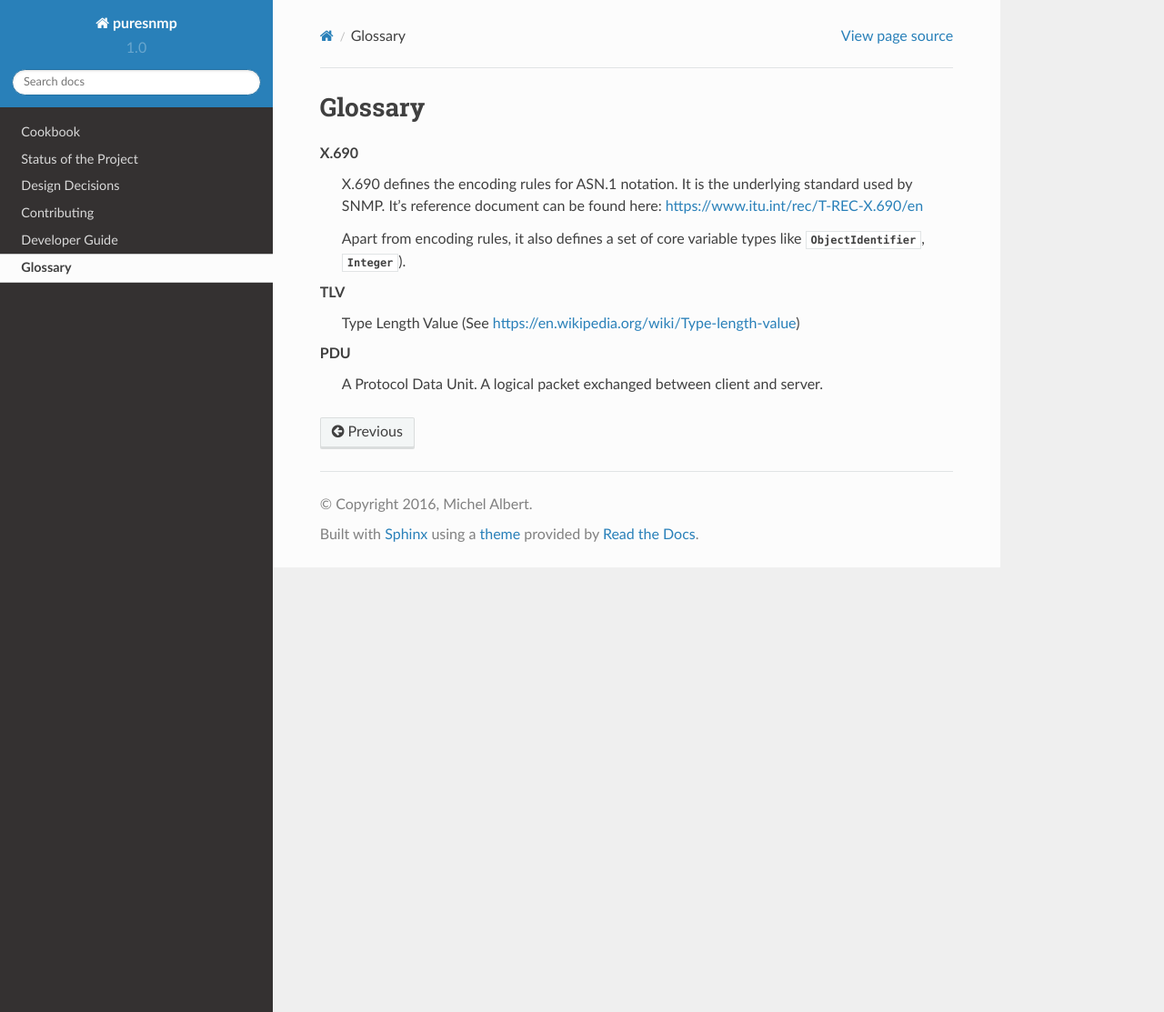
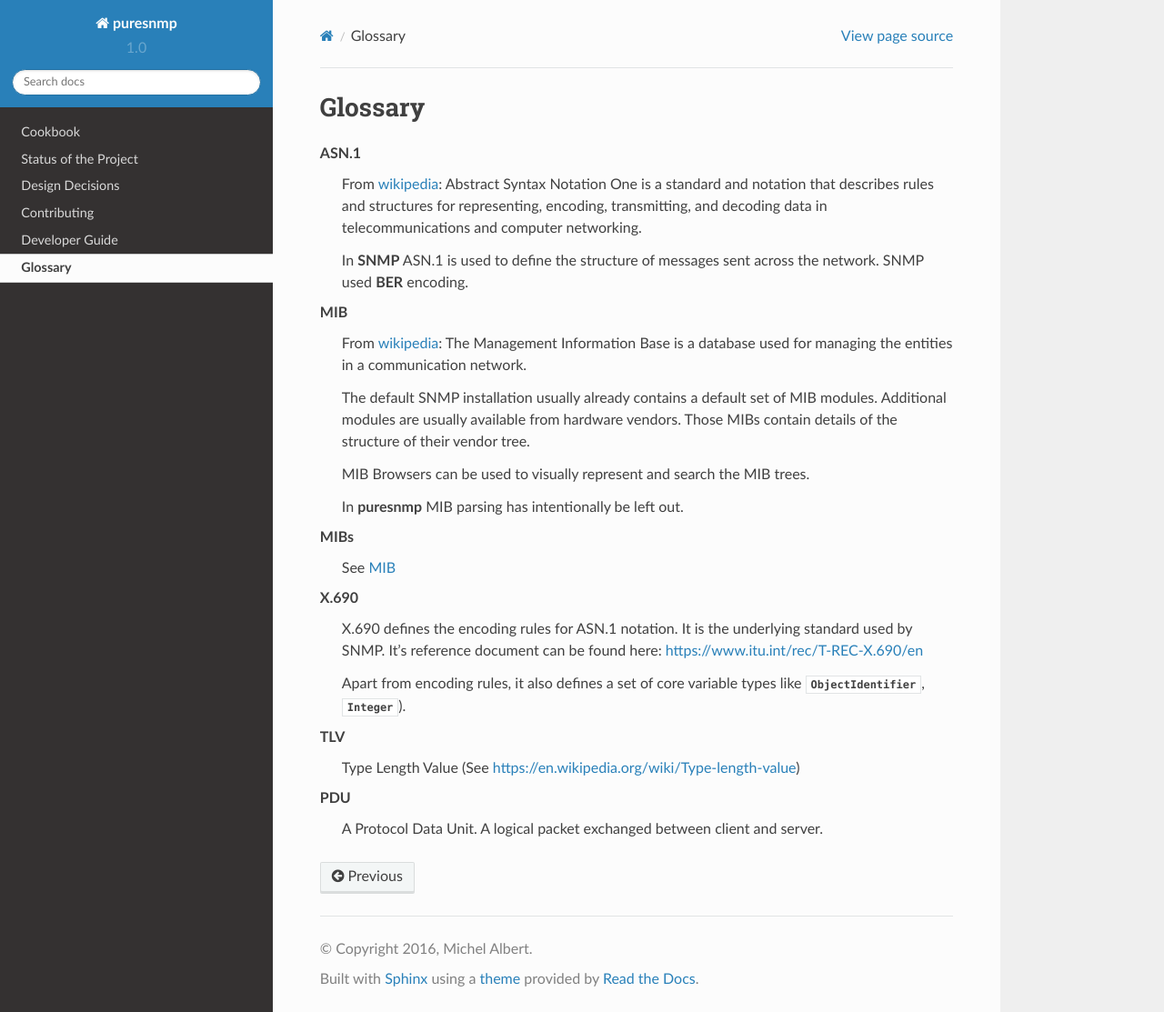
Before and after one commit to exhuma/puresnmp, a Sphinx documentation site: the page built from docs/glossary.rst, in a window 1280 px wide and 1113 px high. Shown: the whole window at 91% size. Built offline with Sphinx 7.4.7 and the Read the Docs theme 2.0.0, drawn with Linux system fonts in a browser that asks for light colours; pages that are not in the unit, such as notebooks, are missing from menus.

Commit message:
Added quick words about MIB and ASN.1
Closes #10

```diff
--- a/docs/glossary.rst
+++ b/docs/glossary.rst
@@ -2,6 +2,34 @@ Glossary
 ========
 
 .. glossary::
+
+    ASN.1
+        From `wikipedia
+        <https://en.wikipedia.org/wiki/Abstract_Syntax_Notation_One>`_:
+        Abstract Syntax Notation One is a standard and notation that describes
+        rules and structures for representing, encoding, transmitting, and
+        decoding data in telecommunications and computer networking.
+
+        In **SNMP** ASN.1 is used to define the structure of messages sent
+        across the network. SNMP used **BER** encoding.
+
+    MIB
+        From `wikipedia
+        <https://en.wikipedia.org/wiki/Management_information_base>`_: The
+        Management Information Base is a database used for managing the
+        entities in a communication network.
+
+        The default SNMP installation usually already contains a default set of
+        MIB modules. Additional modules are usually available from hardware
+        vendors. Those MIBs contain details of the structure of their vendor
+        tree.
+
+        MIB Browsers can be used to visually represent and search the MIB trees.
+
+        In **puresnmp** MIB parsing has intentionally be left out.
+
+    MIBs
+        See :term:`MIB`
 
     X.690
         X.690 defines the encoding rules for ASN.1 notation. It is the
```
Also changed, not shown: docs/design_decisions.rst (+11 -10 lines).
